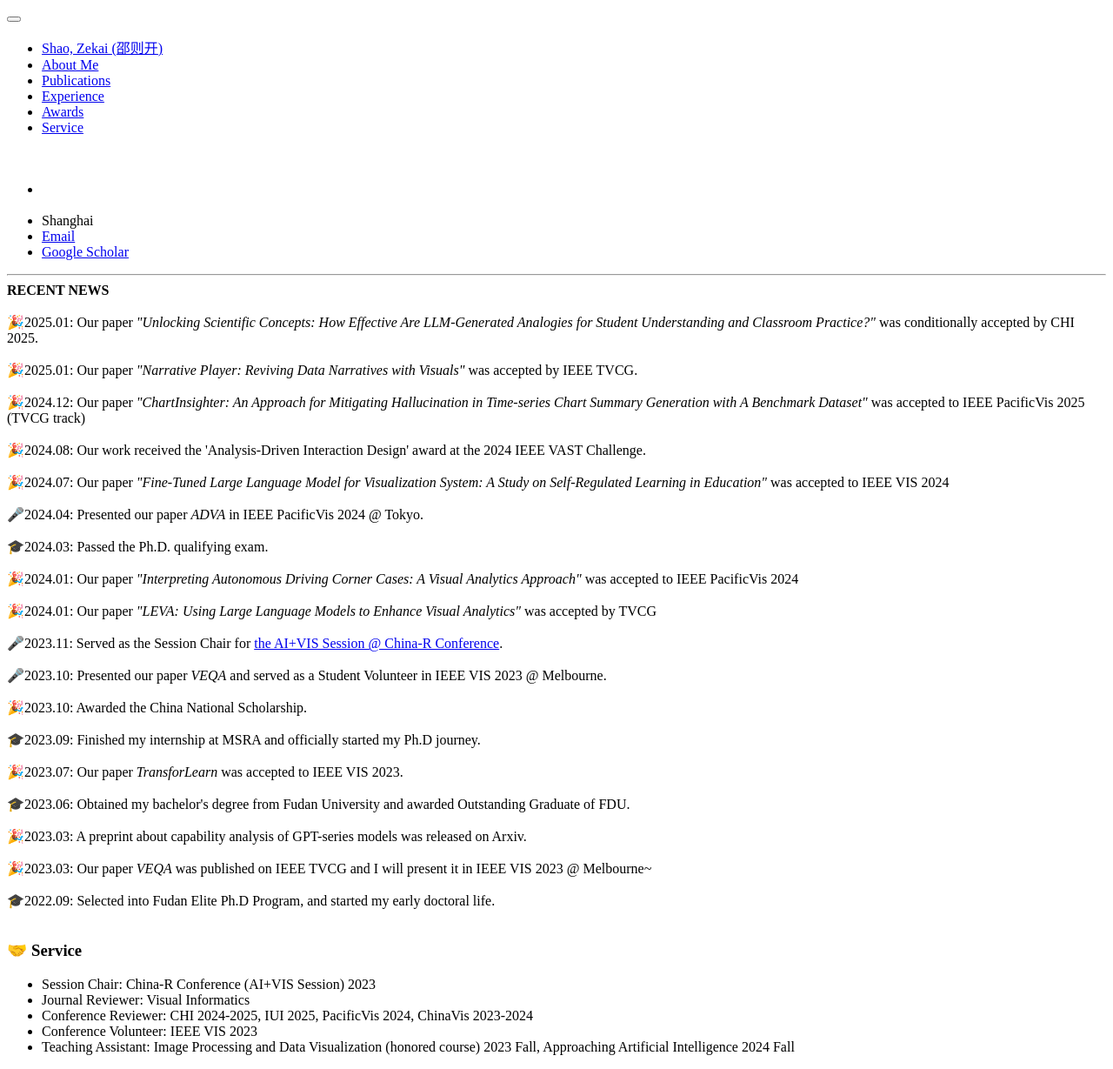
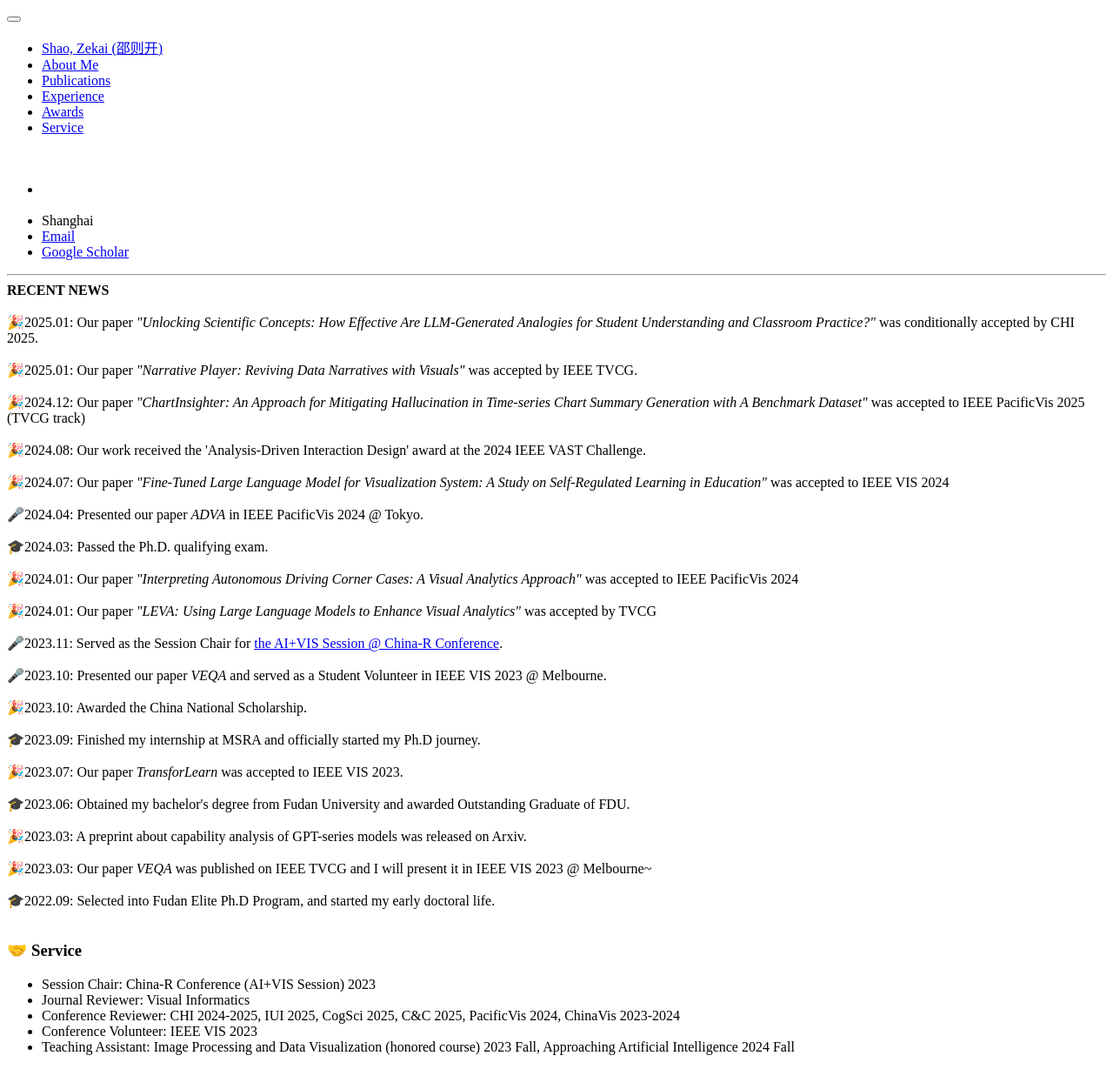
Before and after one commit to ZekaiShao25/ZekaiShao25.github.io, a Jekyll site: the page built from _pages/include/service.md, in a window 1280 px wide. Shown: the whole page at 87% size. Built offline with Jekyll 4.4.1, drawn with Linux system fonts in a browser that asks for light colours; our own code applies the rules of GitHub Pages for plain Markdown files.

Commit message:
update review info

```diff
--- a/_pages/include/service.md
+++ b/_pages/include/service.md
@@ -2,6 +2,6 @@
 # 🤝 Service
 -   Session Chair: China-R Conference (AI+VIS Session) 2023
 -   Journal Reviewer: Visual Informatics
--	Conference Reviewer: CHI 2024-2025, IUI 2025, PacificVis 2024, ChinaVis 2023-2024
+-	Conference Reviewer: CHI 2024-2025, IUI 2025, CogSci 2025, C&C 2025, PacificVis 2024, ChinaVis 2023-2024
 -	Conference Volunteer: IEEE VIS 2023
 -	Teaching Assistant: Image Processing and Data Visualization (honored course) 2023 Fall, Approaching Artificial Intelligence 2024 Fall
```
